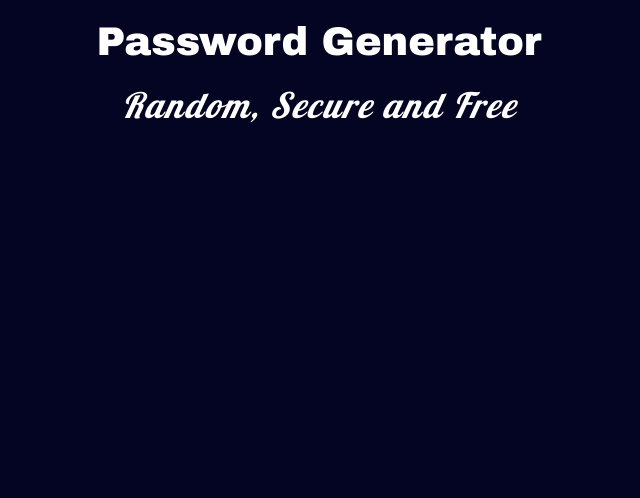
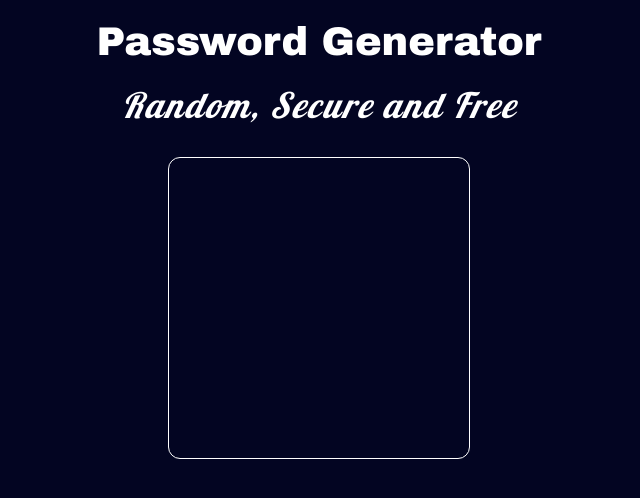
Before and after one commit to MdNData/password-generator, a React (Create React App) app: page / in a window 1280 px wide. Shown: the top 498 px of the page, without its empty margins (321-961 px from the left). Built offline with nearby package versions, Linux system fonts and the light colour scheme.

Commit message:
style added for the main element

```diff
--- a/src/App.css
+++ b/src/App.css
@@ -8,6 +8,9 @@ body {
   background-color: rgb(3, 5, 34);
 }
 
+header {
+  margin: 0 15px;
+}
 header h1 {
   text-align: center;
   font-family: "Archivo Black";
@@ -25,4 +28,13 @@ header h2 {
   color: white;
   font-style: italic;
   margin-top: 20px;
+}
+
+main {
+  width: 300px;
+  height: 300px;
+  border: 1px solid white;
+  margin: auto;
+  margin-top: 30px;
+  border-radius: 12px;
 }/*# sourceMappingURL=App.css.map */
--- a/src/App.js
+++ b/src/App.js
@@ -52,7 +52,9 @@ function App() {
       {/* END Header */}
 
       {/* START Main */}
-      <GetMain />
+      <GetMain
+
+      />
       {/* END Main */}
 
     </div>
--- a/src/App.scss
+++ b/src/App.scss
@@ -9,6 +9,7 @@ body {
 }
 
 header {
+    margin: 0 15px;
     h1 {
         text-align: center;
         font-family: 'Archivo Black';
@@ -31,5 +32,10 @@ header {
 }
 
 main {
-
+    width: 300px;
+    height: 300px;
+    border: 1px solid white;
+    margin: auto;
+    margin-top: 30px;
+    border-radius: 12px;
 }
```
Also changed, not shown: 1 other file (tests, documents, lock files or other folders).
